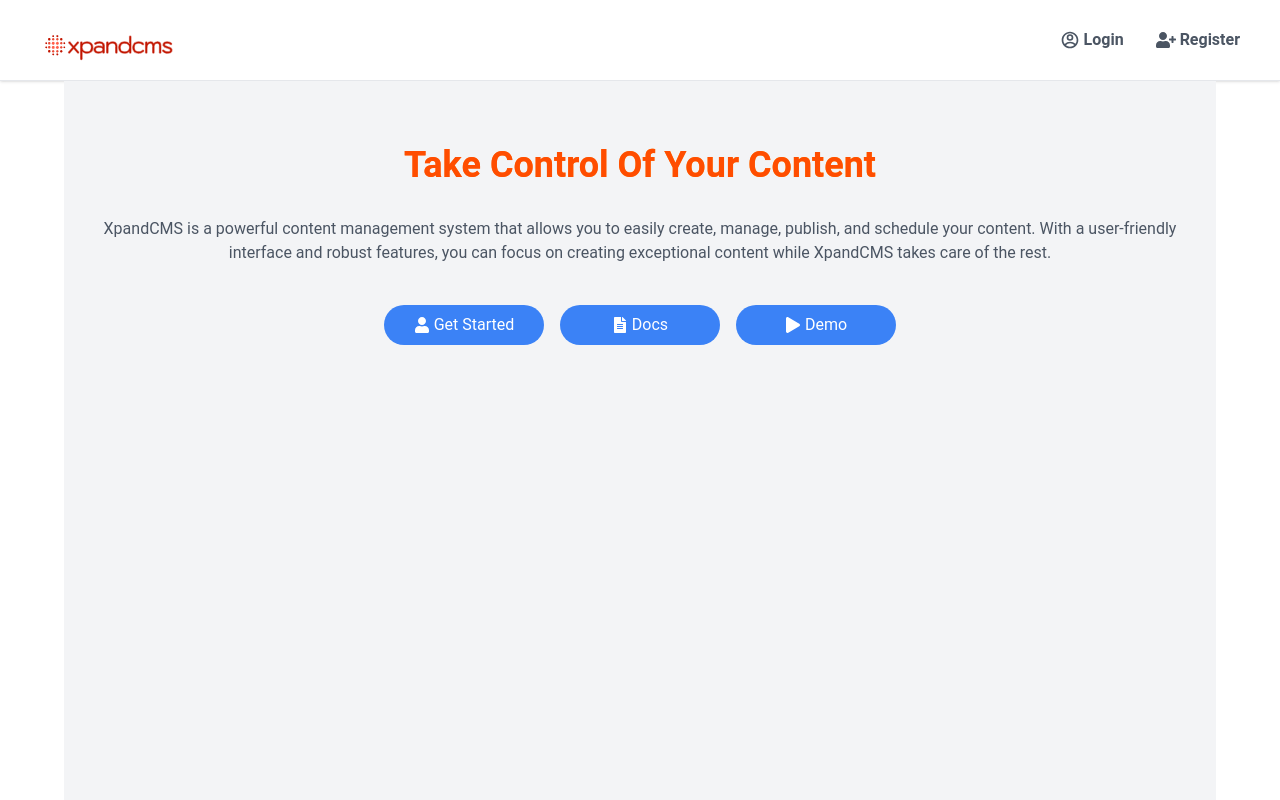
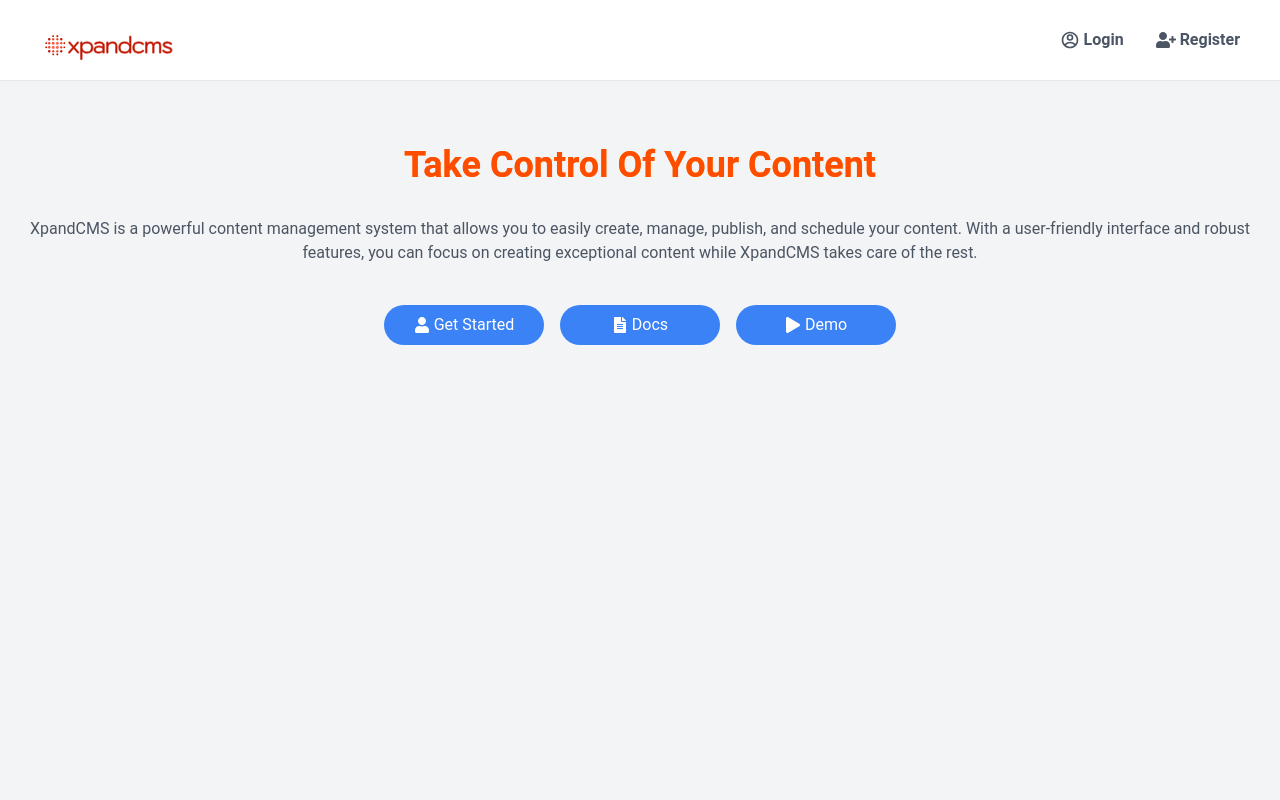
Before and after one commit to BaloyiTK/cms_frontend, a React (Create React App) app: page / in a window 1280 px wide. Shown: the top 800 px of the page. Built offline with nearby package versions, Linux system fonts and the light colour scheme; no server answers.

Commit message:
added project team member adding

```diff
--- a/src/App.js
+++ b/src/App.js
@@ -44,7 +44,7 @@
         <header>
           <NavBar handleLogout={handleLogout} />
         </header>
-        <main className="min-h-screen mx-auto w-[90%] bg-white">
+        <main className="min-h-screen mx-auto  bg-white">
           <Routes>
             <Route path="/" element={<HomePage />} />
             <Route path="/register" element={<Register />} />
```
